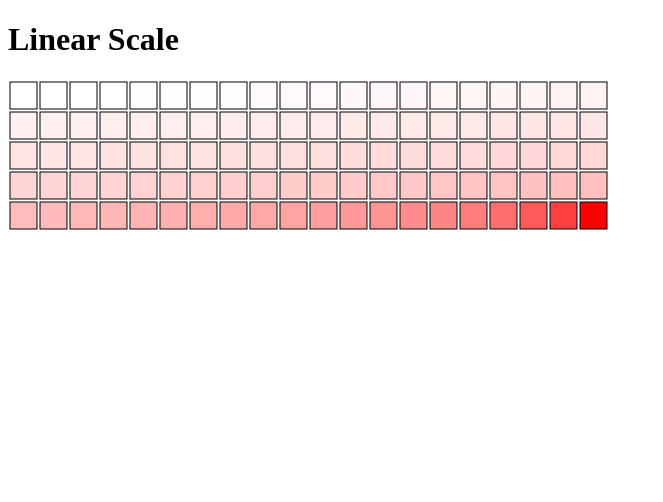
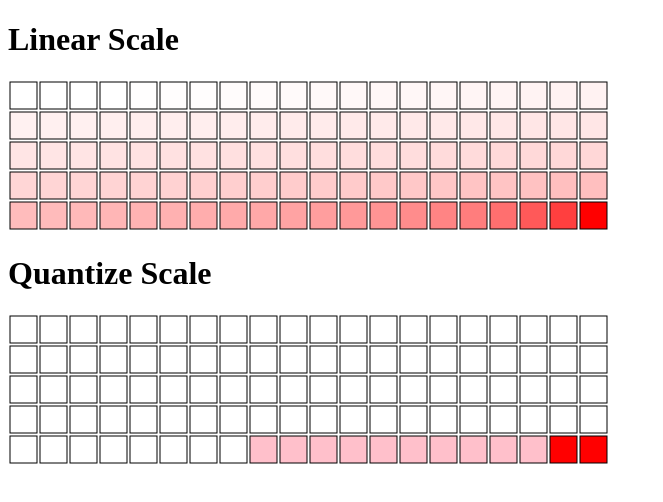
Before and after one commit to maxmay94/learn-and-understand-d3-udemy, a plain HTML site: page 5-3/index.html in a window 1280 px wide. Shown: the whole page, without its empty margins (0-663 px from the left). Drawn offline with nearby package versions, Linux system fonts and the light colour scheme; files that its build step writes are made by us from their sources.

Commit message:
quantize scale done

```diff
--- a/5-3/app.js
+++ b/5-3/app.js
@@ -24,6 +24,10 @@ async function draw(el, scale) {
     colorScale = d3.scaleLinear()
       .domain(d3.extent(dataset))
       .range(['white', 'red'])
+  } else if(scale === 'quantize') {
+    colorScale = d3.scaleQuantize()
+      .domain(d3.extent(dataset))
+      .range(['white','pink', 'red'])
   }
 
   // Rectangles
@@ -41,3 +45,4 @@ async function draw(el, scale) {
 }
 
 draw('#heatmap1', 'linear')
+draw('#heatmap2', 'quantize')
--- a/5-3/index.html
+++ b/5-3/index.html
@@ -11,6 +11,8 @@
 <body>
   <h1>Linear Scale</h1>
   <div class="chart" id="heatmap1"></div>
+  <h1>Quantize Scale</h1>
+  <div class="chart" id="heatmap2"></div>
 
   <script src="https://d3js.org/d3.v6.min.js"></script>
   <script src="app.js"></script>
```
